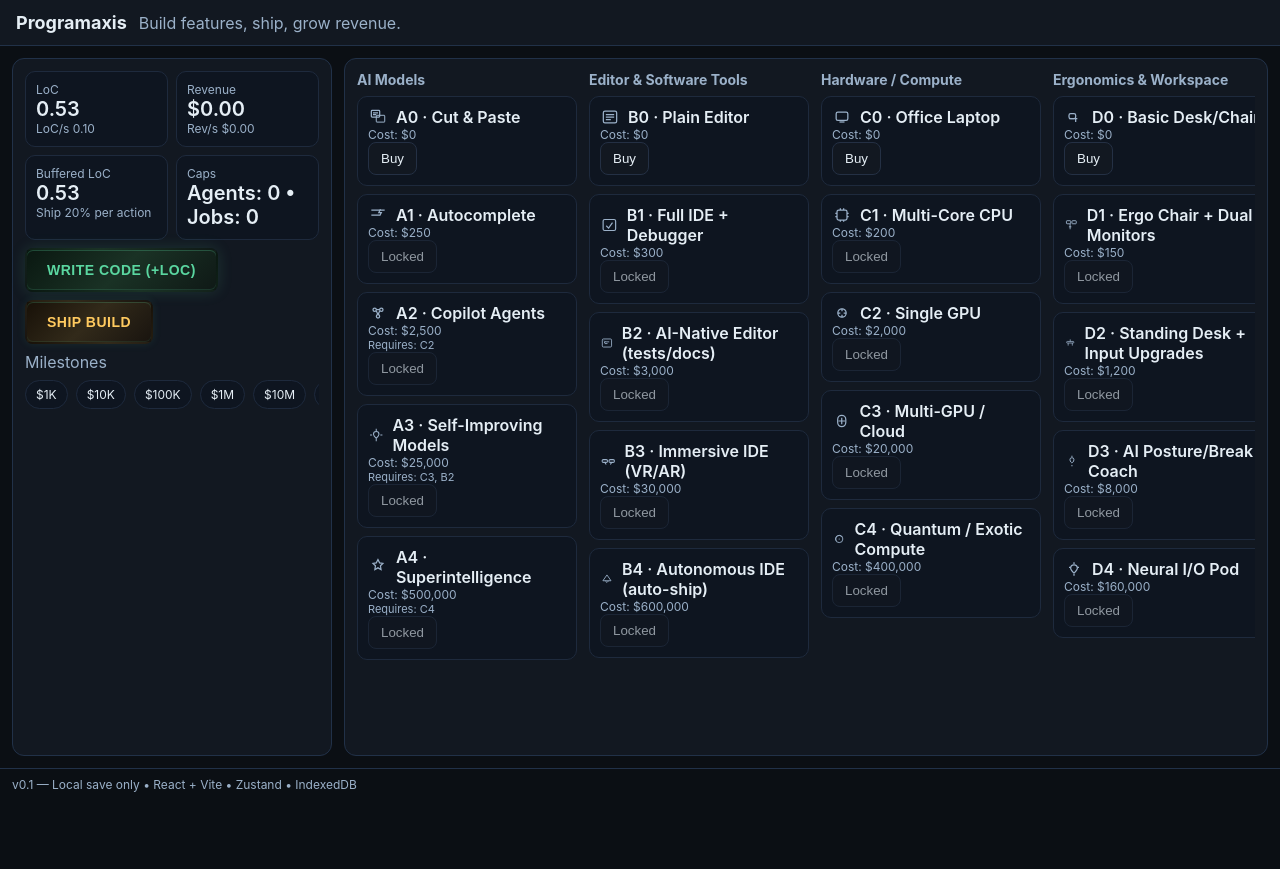
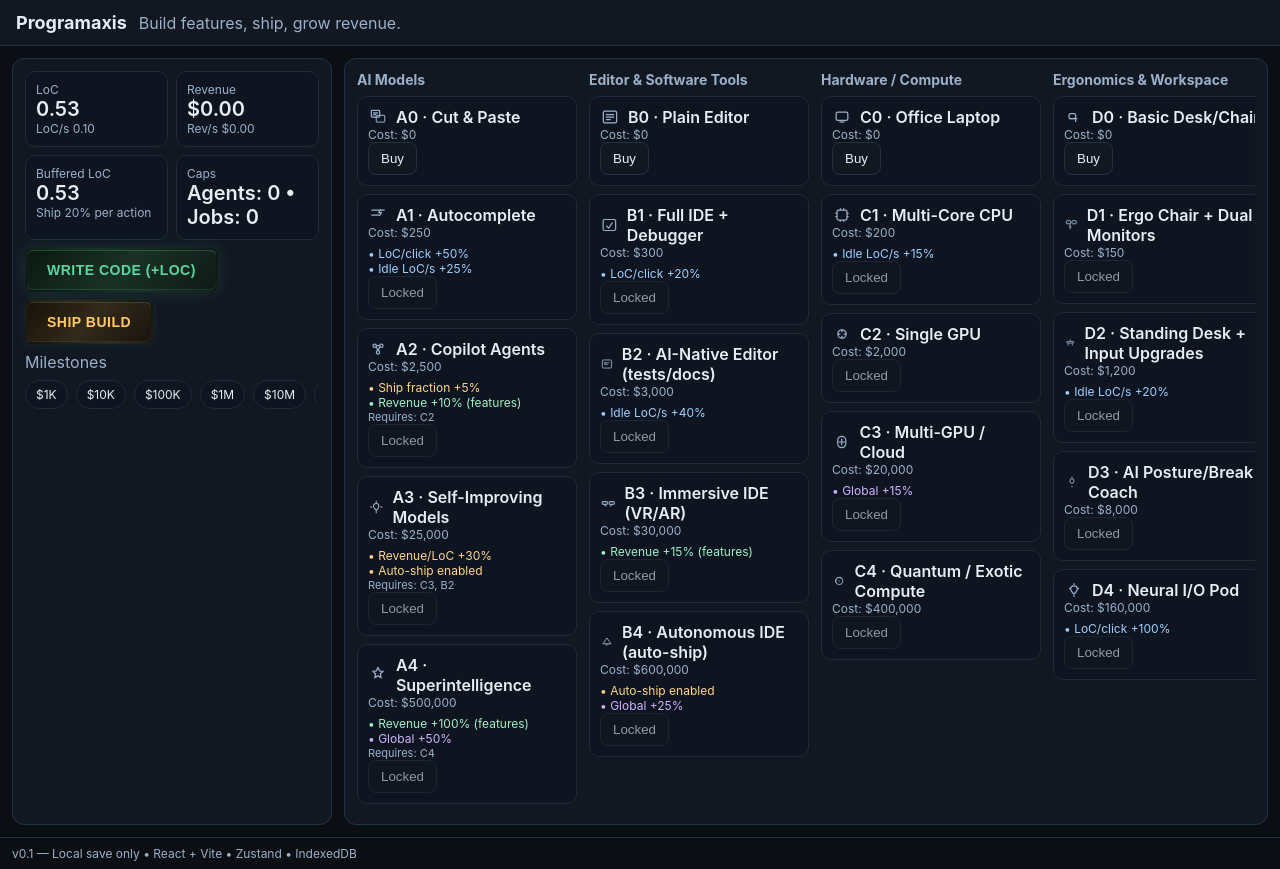
Before and after one commit to marcus/programaxis, a React (Vite) app: page / in a window 1280 px wide. Before the commit the page ends 800 px from the top, so only its background shows below. Built offline with nearby package versions, Linux system fonts and the light colour scheme.

Commit message:
Enhance TechTree functionality and styles
- Added effectLines function to display various effects for nodes in the TechTree.
- Updated TechTree component to render effect descriptions based on node properties.
- Enhanced CSS styles for node effects to improve visual clarity and organization.

```diff
--- a/src/index.css
+++ b/src/index.css
@@ -177,6 +177,12 @@ a { color: var(--accent); }
 .node .cost { color: var(--muted); font-size: 12px; }
 .node .req { color: var(--muted); font-size: 11px; }
 .node .purchased { color: var(--accent); font-size: 12px; }
+.node .effects { margin-top: 6px; }
+.node .effect { font-size: 12px; color: var(--muted); }
+.node .effect.loc { color: #9ed0ff; }
+.node .effect.ship { color: #ffd48a; }
+.node .effect.revenue { color: #9df1c7; }
+.node .effect.global { color: #d0b3ff; }
 
 .ribbon { display: flex; gap: 8px; overflow: auto; padding: 4px 0; }
 .badge { background: #0e1520; border: 1px solid #1e2a3d; border-radius: 999px; padding: 6px 10px; font-size: 12px; white-space: nowrap; }
--- a/src/ui/TechTree.tsx
+++ b/src/ui/TechTree.tsx
@@ -9,6 +9,48 @@ function costFor(nodeId: string) {
   const branchDiscount = s.discounts[branchKey] ?? 1
   const node = s.nodeById[nodeId]
   return (node?.baseCost || 0) * branchDiscount
+}
+
+function formatPct(mult: number) {
+  const pct = (mult - 1) * 100
+  const fixed = Math.abs(pct) < 10 ? pct.toFixed(1) : Math.round(pct).toString()
+  return (pct >= 0 ? '+' : '') + fixed + '%'
+}
+
+function effectLines(n: any): { text: string; kind: 'loc' | 'ship' | 'revenue' | 'global' }[] {
+  const lines: { text: string; kind: 'loc' | 'ship' | 'revenue' | 'global' }[] = []
+  const effects = (n.effects || []) as { stat: string; type: string; value: any; display?: string }[]
+  for (const ef of effects) {
+    const s = ef.stat
+    if (s === 'loc_per_click') {
+      if (ef.type === 'mul') lines.push({ text: `LoC/click ${formatPct(ef.value)}`, kind: 'loc' })
+      else if (ef.type === 'add') lines.push({ text: `LoC/click +${ef.value}`, kind: 'loc' })
+    } else if (s === 'idle_loc_per_sec') {
+      if (ef.type === 'mul') lines.push({ text: `Idle LoC/s ${formatPct(ef.value)}`, kind: 'loc' })
+      else if (ef.type === 'add') lines.push({ text: `Idle LoC/s +${ef.value}`, kind: 'loc' })
+    } else if (s === 'ship_fraction') {
+      if (ef.type === 'mul') lines.push({ text: `Ship fraction ${formatPct(ef.value)}`, kind: 'ship' })
+      else if (ef.type === 'add') lines.push({ text: `Ship fraction +${Math.round(ef.value * 100)}%`, kind: 'ship' })
+    } else if (s === 'ship_automation') {
+      if ((ef.type === 'add' && ef.value > 0) || (ef.type === 'toggle' && !!ef.value)) {
+        lines.push({ text: 'Auto-ship enabled', kind: 'ship' })
+      }
+    } else if (s === 'revenue_per_loc') {
+      if (ef.type === 'mul') lines.push({ text: `Revenue/LoC ${formatPct(ef.value)}`, kind: 'ship' })
+      else if (ef.type === 'add') lines.push({ text: `Revenue/LoC +$${ef.value}`, kind: 'ship' })
+    } else if (s === 'revenue_multiplier') {
+      if (ef.type === 'mul') lines.push({ text: `Revenue ${formatPct(ef.value)}`, kind: 'revenue' })
+    } else if (s === 'features_multiplier') {
+      if (ef.type === 'mul') lines.push({ text: `Revenue ${formatPct(ef.value)} (features)`, kind: 'revenue' })
+    } else if (s === 'price_premium') {
+      if (ef.type === 'mul') lines.push({ text: `Revenue ${formatPct(ef.value)} (price)`, kind: 'revenue' })
+    } else if (s === 'market_expansion') {
+      if (ef.type === 'mul') lines.push({ text: `Revenue ${formatPct(ef.value)} (market)`, kind: 'revenue' })
+    } else if (s === 'global_multiplier') {
+      if (ef.type === 'mul') lines.push({ text: `Global ${formatPct(ef.value)}`, kind: 'global' })
+    }
+  }
+  return lines
 }
 
 export const TechTree: React.FC = () => {
@@ -30,6 +72,7 @@ export const TechTree: React.FC = () => {
             const c = costFor(n.id)
             const afford = revenue >= c
             const requires = (n.requires || []) as { node: string }[]
+            const lines = effectLines(n)
             return (
               <div key={n.id} className="node">
                 <div className="title" style={{ display: 'flex', alignItems: 'center', gap: 8 }}>
@@ -37,6 +80,13 @@ export const TechTree: React.FC = () => {
                   <span>{n.id} · {n.name}</span>
                 </div>
                 <div className="cost">Cost: ${c.toLocaleString()}</div>
+                {lines.length > 0 && (
+                  <div className="effects">
+                    {lines.map((l, i) => (
+                      <div key={i} className={`effect ${l.kind}`}>• {l.text}</div>
+                    ))}
+                  </div>
+                )}
                 {requires.length>0 && (
                   <div className="req">Requires: {requires.map(r=>r.node).join(', ')}</div>
                 )}
```
Also changed, not shown: 1 other file (tests, documents, lock files or other folders).
